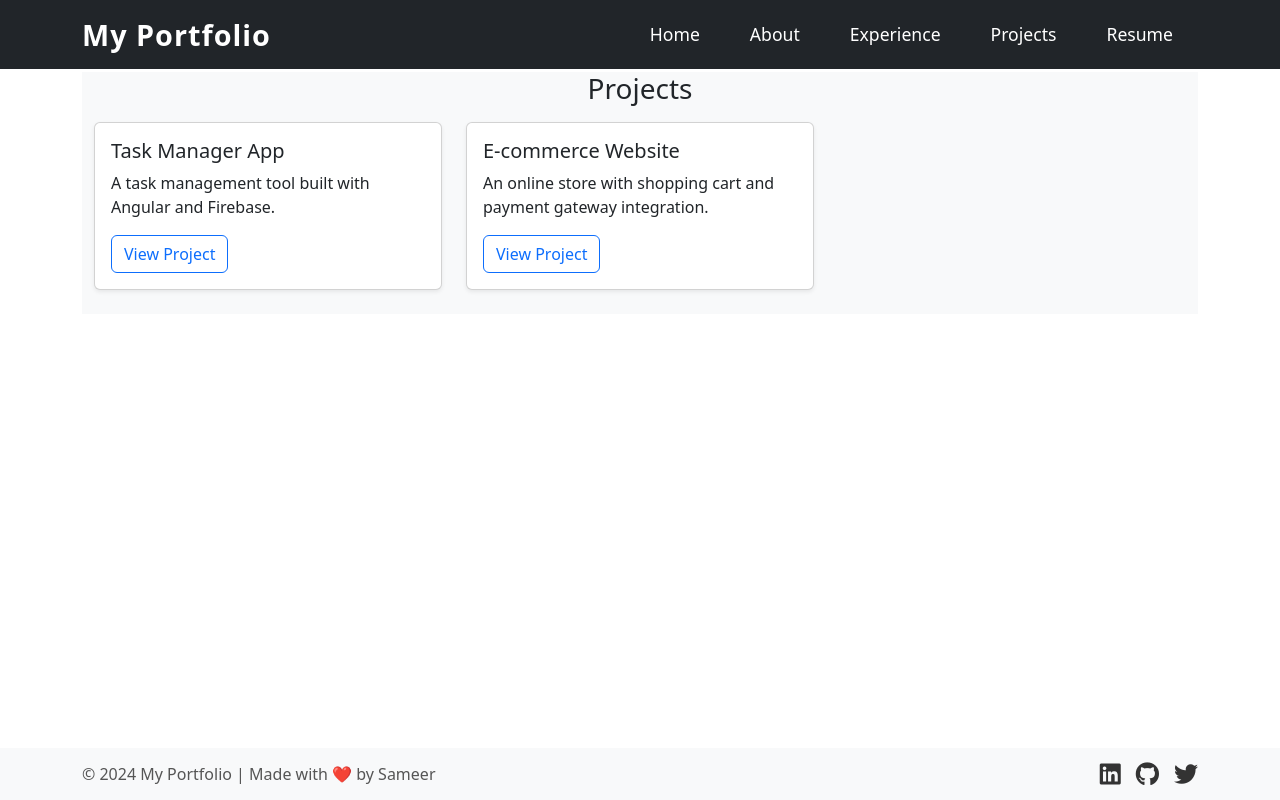
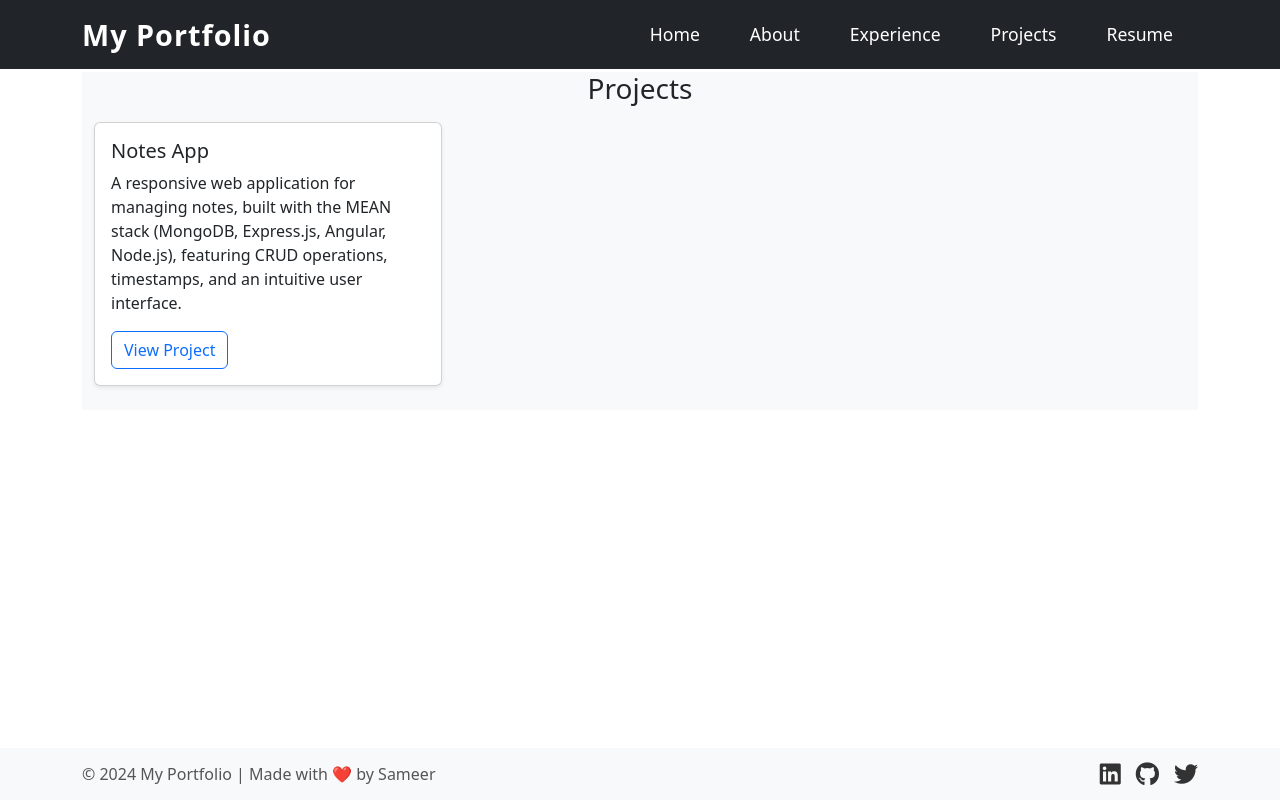
Before and after one commit to sameer882000/portfolio-angular, an Angular app: page /projects in a window 1280 px wide. Built offline with nearby package versions, Linux system fonts and the light colour scheme.

Commit message:
project update

```diff
--- a/src/app/projects/projects.component.ts
+++ b/src/app/projects/projects.component.ts
@@ -20,15 +20,15 @@ import { trigger, state, style, animate, transition } from '@angular/animations'
 export class ProjectsComponent implements OnInit {
   projects = [
     {
-      title: 'Task Manager App',
-      description: 'A task management tool built with Angular and Firebase.',
-      link: 'https://your-link-to-task-manager.com'
+      title: 'Notes App',
+      description: 'A responsive web application for managing notes, built with the MEAN stack (MongoDB, Express.js, Angular, Node.js), featuring CRUD operations, timestamps, and an intuitive user interface.',
+      link: 'https://notes-app-tau-five-81.vercel.app/'
     },
-    {
-      title: 'E-commerce Website',
-      description: 'An online store with shopping cart and payment gateway integration.',
-      link: 'https://your-link-to-ecommerce.com'
-    }
+    // {
+    //   title: 'E-commerce Website',
+    //   description: 'An online store with shopping cart and payment gateway integration.',
+    //   link: 'https://your-link-to-ecommerce.com'
+    // }
   ];
 
   constructor() { }
```
